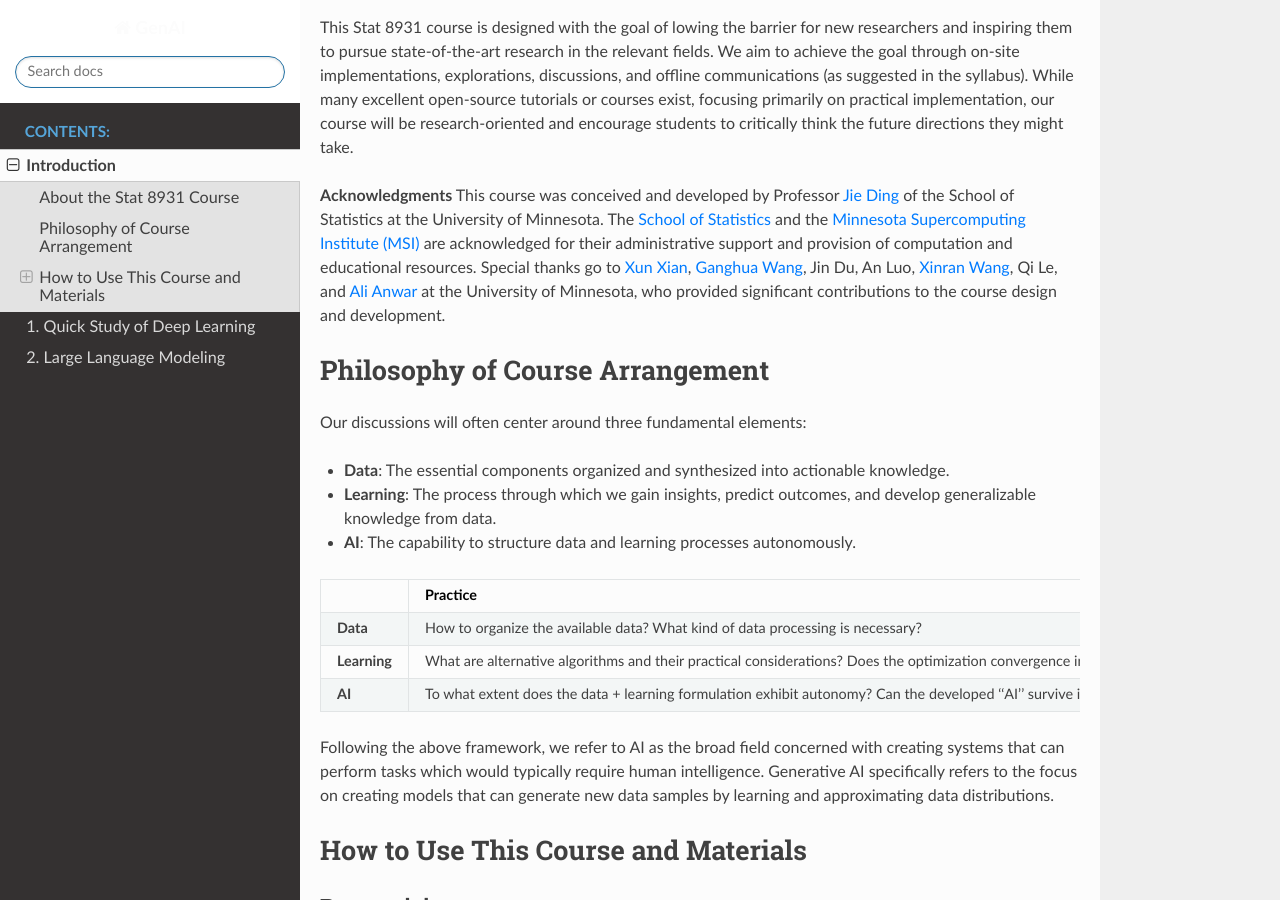
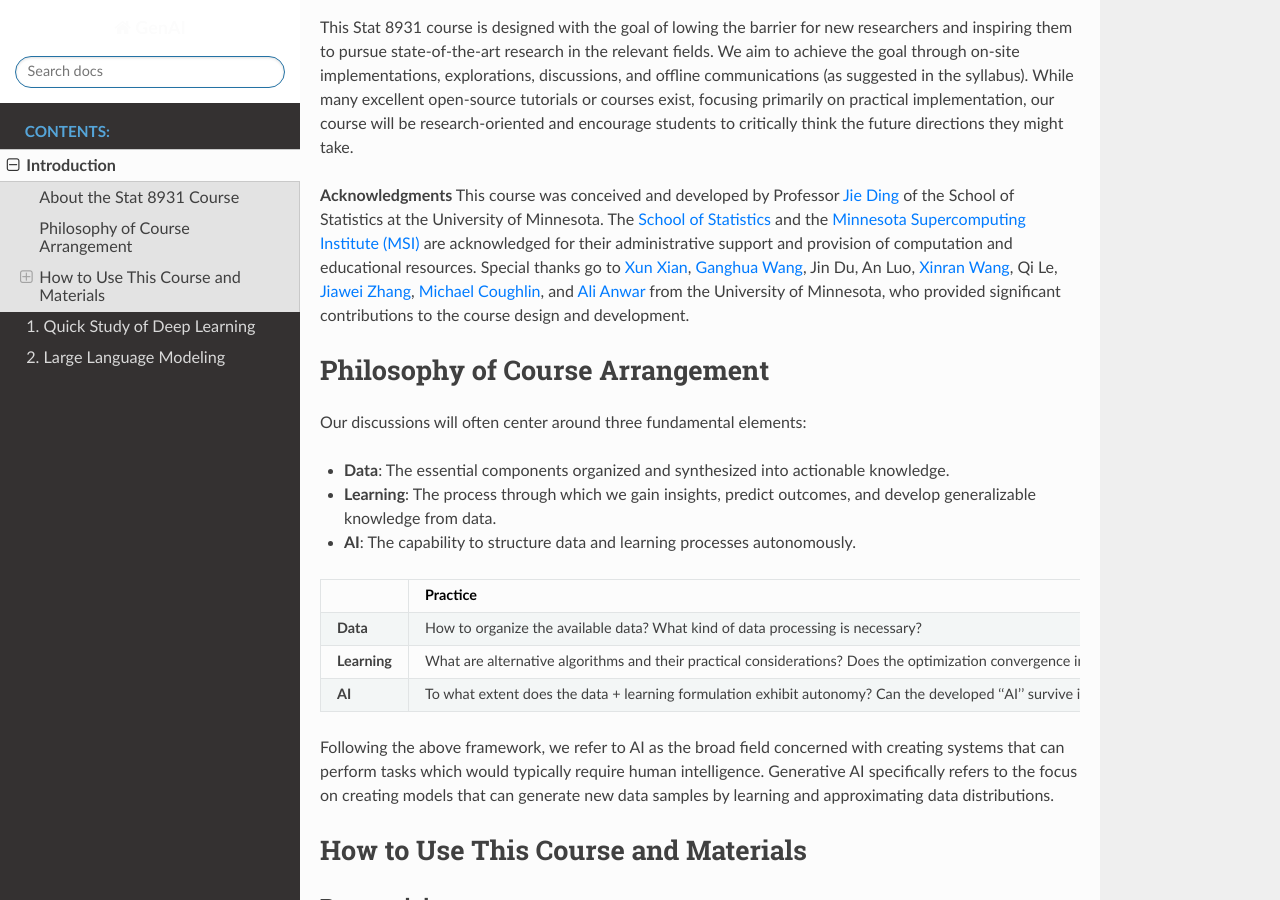
Before and after one commit to JieGroup/GenAI, a Sphinx documentation site: the page built from docs/source/introduction/index.md, in a window 1280 px wide and 900 px high, scrolled down 493 px. Built offline with Sphinx 7.4.7 and the Read the Docs theme 2.0.0, drawn with Linux system fonts in a browser that asks for light colours.

Commit message:
added ack

```diff
--- a/docs/source/introduction/index.md
+++ b/docs/source/introduction/index.md
@@ -7,7 +7,7 @@
 This Stat 8931 course is designed with the goal of lowing the barrier for new researchers and inspiring them to pursue state-of-the-art research in the relevant fields. We aim to achieve the goal through on-site implementations, explorations, discussions, and offline communications (as suggested in the syllabus). While many excellent open-source tutorials or courses exist, focusing primarily on practical implementation, our course will be research-oriented and encourage students to critically think the future directions they might take.
 
 **Acknowledgments**
-This course was conceived and developed by Professor  [Jie Ding](https://jding.org/)  of the School of Statistics at the University of Minnesota. The [School of Statistics](https://cla.umn.edu/statistics) and the [Minnesota Supercomputing Institute (MSI)](https://msi.umn.edu/) are acknowledged for their administrative support and provision of computation and educational resources. Special thanks go to  [Xun Xian](https://jeremyxianx.github.io/), [Ganghua Wang](https://gwang.umn.edu/), Jin Du, An Luo, [Xinran Wang](https://wang8740.github.io/), Qi Le, and [Ali Anwar](https://chalianwar.github.io/) at the University of Minnesota, who provided significant contributions to the course design and development.
+This course was conceived and developed by Professor  [Jie Ding](https://jding.org/)  of the School of Statistics at the University of Minnesota. The [School of Statistics](https://cla.umn.edu/statistics) and the [Minnesota Supercomputing Institute (MSI)](https://msi.umn.edu/) are acknowledged for their administrative support and provision of computation and educational resources. Special thanks go to  [Xun Xian](https://jeremyxianx.github.io/), [Ganghua Wang](https://gwang.umn.edu/), Jin Du, An Luo, [Xinran Wang](https://wang8740.github.io/), Qi Le, [Jiawei Zhang](https://jiaweizhang.site/), [Michael Coughlin](https://www.michaelwcoughlin.com/), and [Ali Anwar](https://chalianwar.github.io/) from the University of Minnesota, who provided significant contributions to the course design and development.
 
 
 ## Philosophy of Course Arrangement
```
